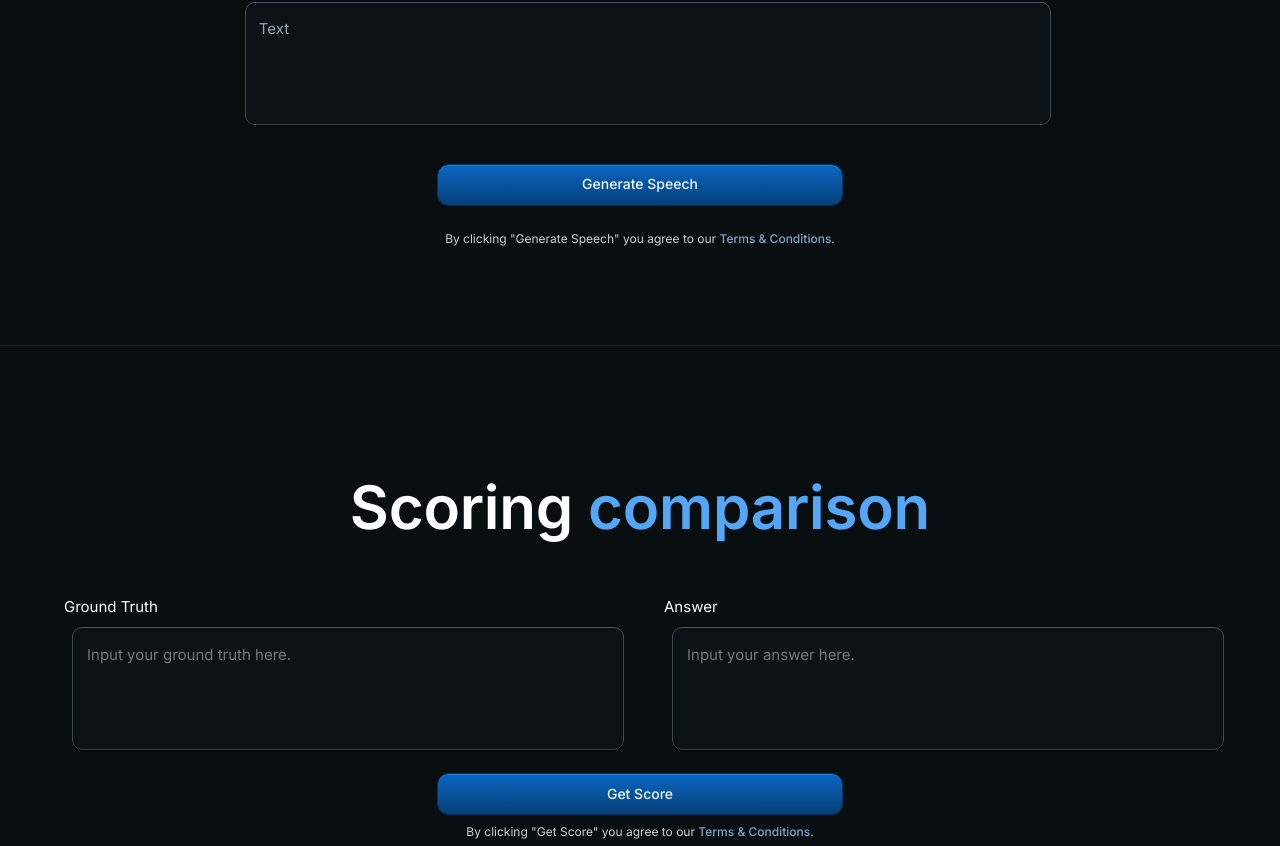
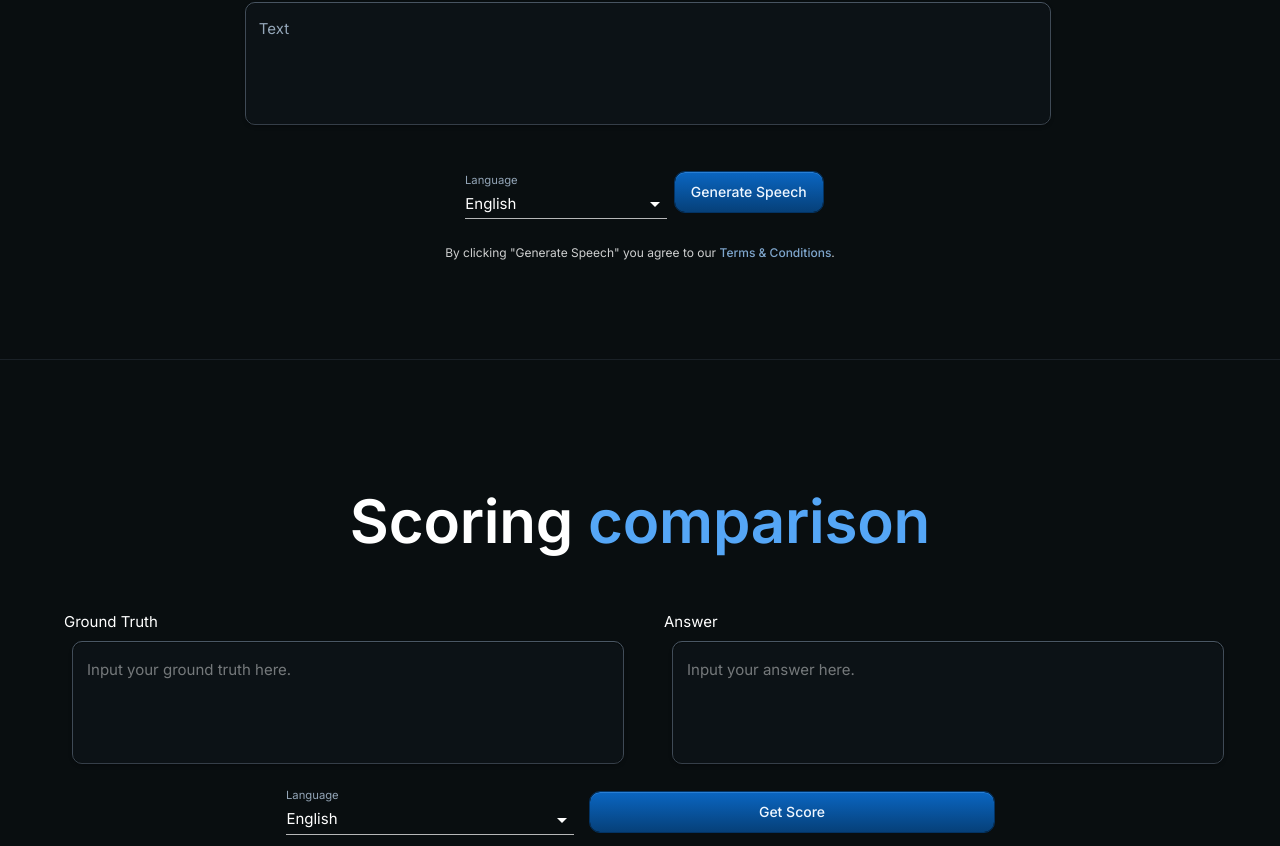
Before and after one commit to albertchristianto/speech_trainer, a Next.js app in the folder frontend/: page / in a window 1280 px wide. Shown: the part 787-1633 px from the top of the page. Built offline with nearby package versions, Linux system fonts and the light colour scheme.

Commit message:
attach LanguageSelector component to TTS and Scoring, add width attribute to LanguageSelector component

```diff
--- a/frontend/src/api/speech_trainer/useGetScore.js
+++ b/frontend/src/api/speech_trainer/useGetScore.js
@@ -4,7 +4,7 @@ import { getBackendUrl } from "../../utils/baseURL";
 
 const fetchGetScore = async (data, config = {}) => {
     try {
-        const response = await axios.get(getBackendUrl(`/get_score?lang=en`), { params: data }, config);
+        const response = await axios.get(getBackendUrl(`/get_score?lang=${data?.lang}`), { params: data?.data }, config);
         return response.data;
     } catch (error) {
         throw new Error("Failed to fetch Get Score");
--- a/frontend/src/api/speech_trainer/useSTT.js
+++ b/frontend/src/api/speech_trainer/useSTT.js
@@ -2,7 +2,7 @@ import axios from "axios";
 import { useMutation } from "react-query";
 import { getBackendUrl } from "../../utils/baseURL";
 
-const fetchSTT = async (data, lang, config = {}) => {
+const fetchSTT = async (data, config = {}) => {
     try {
         const response = await axios.post(getBackendUrl(`/recognize_speech?lang=${data?.lang}`), data?.data, {
             headers: {
--- a/frontend/src/api/speech_trainer/useTTS.js
+++ b/frontend/src/api/speech_trainer/useTTS.js
@@ -4,7 +4,7 @@ import { getBackendUrl } from "../../utils/baseURL";
 
 const fetchTTS = async (data, config = {}) => {
     try {
-        const response = await axios.get(getBackendUrl(`/generate_sample_audio?lang=en`), { params: data, responseType: 'blob' }, { ...config });
+        const response = await axios.get(getBackendUrl(`/generate_sample_audio?lang=${data?.lang}`), { params: data?.data, responseType: 'blob' }, { ...config });
         return response;
     } catch (error) {
         throw new Error("Failed to fetch TTS");
--- a/frontend/src/components/LanguageSelector.jsx
+++ b/frontend/src/components/LanguageSelector.jsx
@@ -1,9 +1,9 @@
 import { FormControl, InputLabel, Select, MenuItem } from "@mui/material";
 import { LANG } from "../constant";
 
-const LanguageSelector = ({ value = LANG.ENGLISH.value, onChange }) => {
+const LanguageSelector = ({ value = LANG.ENGLISH.value, onChange, width = '50%' }) => {
     return (
-        <FormControl variant="standard" sx={{ m: 1, width: { xs: '100%', sm: '50%' } }}>
+        <FormControl variant="standard" sx={{ m: 1, width: { xs: '100%', sm: `${width}` } }}>
             <InputLabel id="language-selector-input-label">Language</InputLabel>
             <Select
                 labelId="language-selector-label"
--- a/frontend/src/templateComponents/Scoring.js
+++ b/frontend/src/templateComponents/Scoring.js
@@ -1,7 +1,9 @@
 import * as React from 'react';
 import { useState, useRef } from "react";
-import { Container, Grid, Typography, TextField, Button, Stack, Link } from '@mui/material';
+import { Container, Grid, Typography, TextField, Button, Stack, Link, Box } from '@mui/material';
 import { useGetScore } from '../api/speech_trainer/useGetScore';
+import LanguageSelector from '../components/LanguageSelector';
+import { LANG } from '../constant';
 
 const Scoring = () => {
     const groundTruthText = useRef('');
@@ -11,9 +13,15 @@ const Scoring = () => {
 
     const { mutate: getScore, isLoading: isGetScoreLoading } = useGetScore();
 
+    const [lang, setLang] = useState(LANG.ENGLISH.value);
+
+    const handleLanguageSelector = (event) => {
+        setLang(event.target.value);
+    }
+
     const handleGetScore = () => {
         getScore(
-            { ground_truth: groundTruthText.current.value, answer: answerText.current.value },
+            { data: { ground_truth: groundTruthText.current.value, answer: answerText.current.value }, lang: lang },
             {
                 onSuccess: (data) => { console.log(data); setScore(data.score) },
             }
@@ -73,9 +81,12 @@ const Scoring = () => {
                     />
                 </Grid>
             </Grid>
-            <Button variant="contained" color="primary" onClick={handleGetScore} type="button" sx={{ m: 1, width: { xs: '100%', sm: '35%' } }} >
-                Get Score
-            </Button>
+            <Box sx={{ width: '100%', display: 'flex', justifyContent: 'center', alignItems: 'center' }} flexDirection={{ xs: 'column', sm: 'row' }} >
+                <LanguageSelector onChange={handleLanguageSelector} value={lang} width='25%' />
+                <Button variant="contained" color="primary" onClick={handleGetScore} type="button" sx={{ m: 1, width: { xs: '100%', sm: '35%' } }} >
+                    Get Score
+                </Button>
+            </Box >
             <Typography variant="caption" textAlign="center" sx={{ opacity: 0.8 }}>
                 By clicking &quot;Get Score&quot; you agree to our&nbsp;
                 <Link href="#" color="primary">
@@ -83,11 +94,13 @@ const Scoring = () => {
                 </Link>
                 .
             </Typography>
-            {score && (
-                <Typography variant="h3" textAlign="center" sx={{ opacity: 0.8, m: 1 }}>Score: {score || '0'}</Typography>
-            )}
+            {
+                score && (
+                    <Typography variant="h3" textAlign="center" sx={{ opacity: 0.8, m: 1 }}>Score: {score || '0'}</Typography>
+                )
+            }
 
-        </Container>
+        </Container >
     )
 }
 
--- a/frontend/src/templateComponents/TextToSpeech.js
+++ b/frontend/src/templateComponents/TextToSpeech.js
@@ -9,6 +9,8 @@ import Typography from '@mui/material/Typography';
 import { useState, useRef } from "react";
 import { useTTS } from "../api/speech_trainer/useTTS";
 import { CircularProgress } from '@mui/material';
+import LanguageSelector from '../components/LanguageSelector';
+import { LANG } from '../constant';
 
 export default function TextToSpeech() {
 
@@ -20,12 +22,18 @@ export default function TextToSpeech() {
 
     const { mutate: createTTS, isLoading: isTTSLoading } = useTTS();
 
+    const [lang, setLang] = useState(LANG.ENGLISH.value);
+
+    const handleLanguageSelector = (event) => {
+        setLang(event.target.value);
+    }
+
     const handleGenerateSpeech = () => {
         setIsGenerating(true);
         const text = inputTextField.current.value;
 
         //Set audio if audio generated successfully from backend
-        createTTS({ text: text }, {
+        createTTS({ data: { text: text }, lang: lang }, {
             onSuccess: (response) => {
                 const audioBlob = new Blob([response.data], { type: 'audio/wav' })
                 const audioUrl = URL.createObjectURL(audioBlob);
@@ -94,9 +102,12 @@ export default function TextToSpeech() {
                         useFlexGap
                         sx={{ pt: 2, width: { xs: '100%', sm: '50%' } }}
                     >
-                        <Button variant="contained" color="primary" onClick={handleGenerateSpeech} type="button" sx={{ mb: 1 }} >
-                            Generate Speech
-                        </Button>
+                        <Box sx={{ width: '100%', display: 'flex', justifyContent: 'center', alignItems: 'center' }} flexDirection={{ xs: 'column', sm: 'row' }} >
+                            <LanguageSelector onChange={handleLanguageSelector} value={lang} />
+                            <Button variant="contained" color="primary" onClick={handleGenerateSpeech} type="button" sx={{ mb: 1 }} >
+                                Generate Speech
+                            </Button>
+                        </Box>
                         {isGenerating ? !isTTSLoading ? (<center><audio src={audio} controls></audio></center>) : (<center><CircularProgress /></center>) : null}
                     </Stack>
                     <Typography variant="caption" textAlign="center" sx={{ opacity: 0.8 }}>
```
